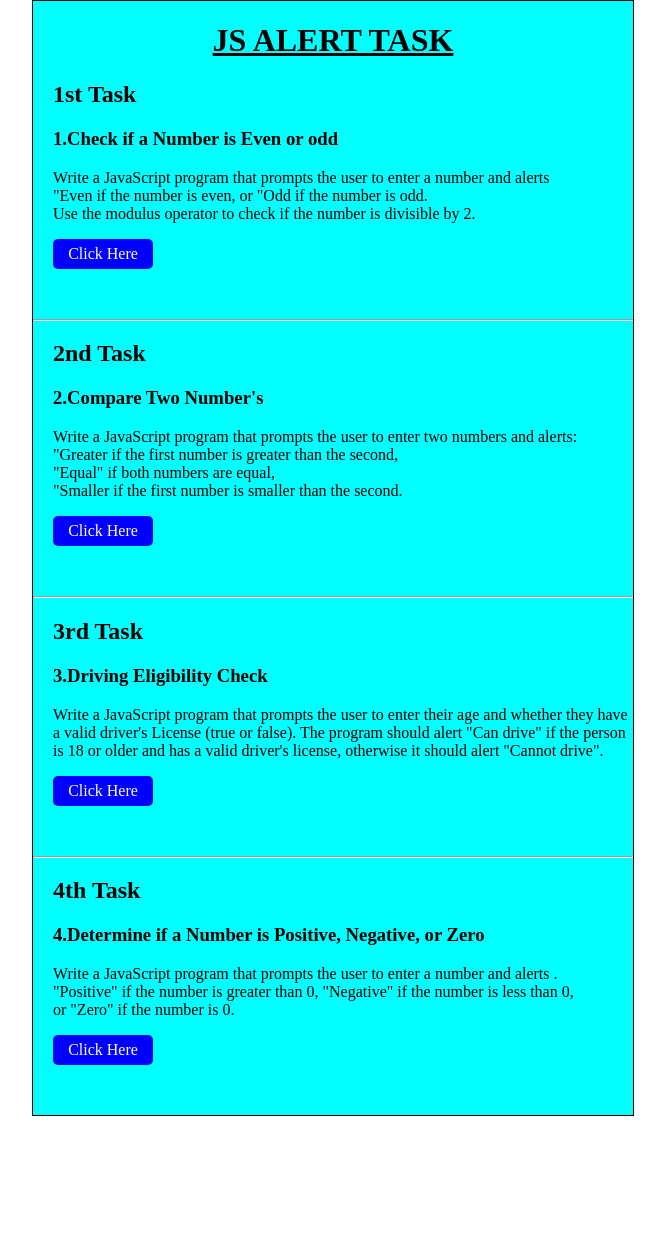
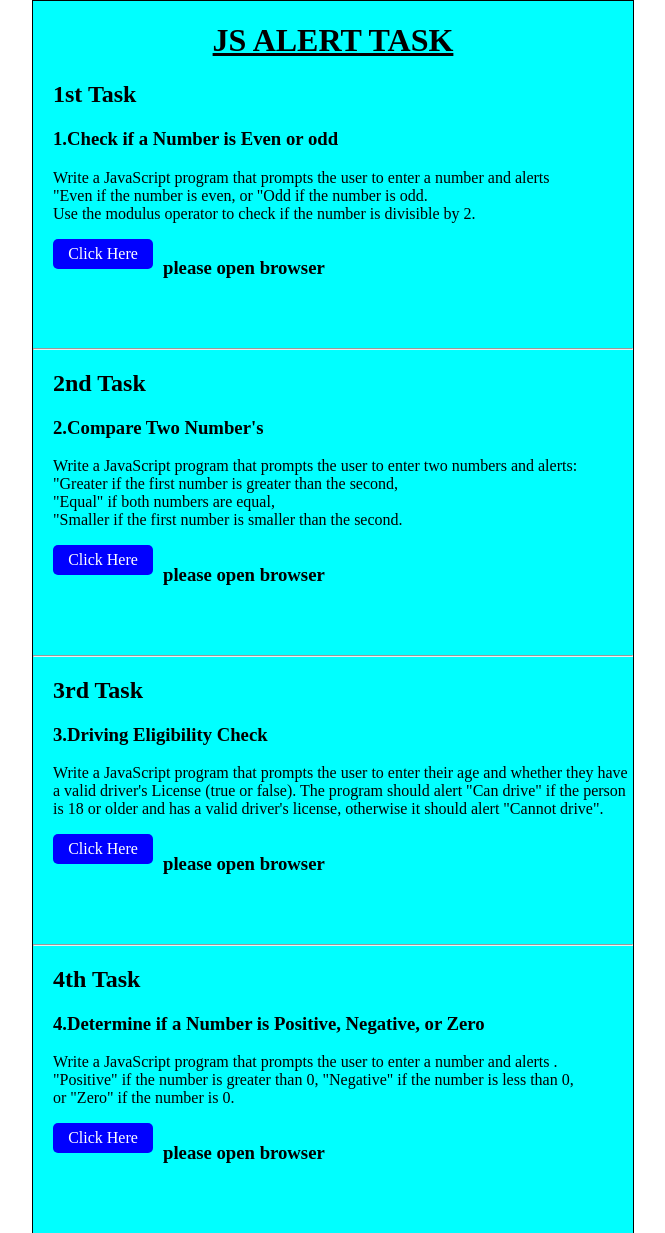
Before and after one commit to Y-Sagar-developer/js-day8, a plain HTML site: page index.html in a window 1280 px wide. Shown: the part 8-1241 px from the top of the page, without its empty margins (307-972 px from the left). Before the commit the page ends 1132 px from the top, so only its background shows below. Drawn offline with Linux system fonts and the light colour scheme.

Commit message:
add one para open browser

```diff
--- a/index.html
+++ b/index.html
@@ -34,6 +34,10 @@ a{
     justify-content: center;
     align-items: center;
 }
+.browser{
+    display: flex;
+    gap: 10px;
+}
     </style>
 </head>
 <body>
@@ -45,7 +49,7 @@ a{
         <p> Write a JavaScript program that prompts the user to enter a number and alerts<br>
         "Even if the number is even, or "Odd if the number is odd. <br>
         Use the modulus operator to check if the number is divisible by 2.</p>
-        <a href="./even-odd.html" target="_blank">Click Here</a>
+        <div class="browser"><a href="./even-odd.html" target="_blank">Click Here</a><h3>please open browser</h3></div>
        </div>
        <hr>
        <div class="hai footer">
@@ -55,7 +59,7 @@ a{
              "Greater if the first number is greater than the second, <br>
              "Equal" if both numbers are equal,<br>
              "Smaller if the first number is smaller than the second.</p>
-             <a href="./greater-equal-smaller.html" target="_blank">Click Here</a>
+             <div class="browser"><a href="./greater-equal-smaller.html" target="_blank">Click Here</a><h3>please open browser</h3></div>
        </div> <hr>
        <div class="hai footer">
         <h2>3rd Task</h2>
@@ -63,7 +67,7 @@ a{
         <p> Write a JavaScript program that prompts the user to enter their age and whether they have <br>
             a valid driver's License (true or false). The program should alert "Can drive" if the person <br>
             is 18 or older and has a valid driver's license, otherwise it should alert "Cannot drive".</p>
-            <a href="./driving.html" target="_blank">Click Here</a>
+           <div class="browser"><a href="./driving.html" target="_blank">Click Here</a><h3>please open browser</h3></div>
        </div><hr>
        <div class="footer hai">
         <h2>4th Task</h2>
@@ -71,7 +75,7 @@ a{
         <p> Write a JavaScript program that prompts the user to enter a number and alerts .<br>
              "Positive" if the number is greater than 0, "Negative" if the number is less than 0,<br>
              or "Zero" if the number is 0. </p>
-             <a href="./positive-negative.html" target="_blank">Click Here</a>
+             <div class="browser"><a href="./positive-negative.html" target="_blank">Click Here</a><h3>please open browser</h3></div>
        </div>
 
     </div>
```
